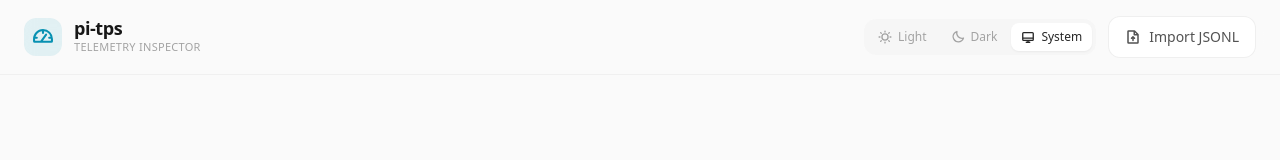
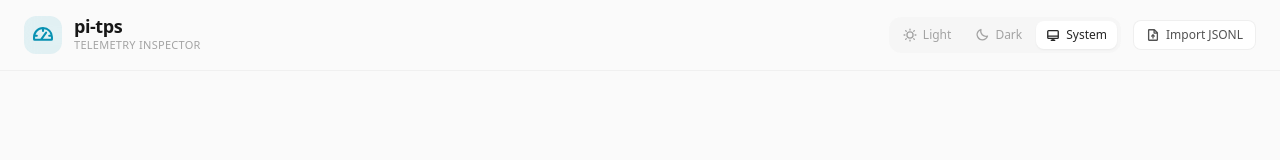
Before and after one commit to monotykamary/pi-tps-web, a React (Vite) app: page / in a window 1280 px wide. Shown: the top 160 px of the page. Built offline with nearby package versions, Linux system fonts and the light colour scheme; a web font is replaced by a local one.

Commit message:
fix(header): reduce import button size to match surrounding controls
- shrink padding from px-4 py-2.5 to px-3 py-1.5
- reduce font from text-sm to text-xs
- reduce icon from 16 to 14
- change radius from rounded-xl to rounded-lg to match theme toggle

```diff
--- a/src/App.tsx
+++ b/src/App.tsx
@@ -142,8 +142,8 @@ export default function App() {
                 className="sr-only"
                 onChange={handleFileInput}
               />
-              <div className="flex items-center gap-2 px-4 py-2.5 bg-white dark:bg-zinc-800/40 border border-zinc-200/60 dark:border-white/[0.06] rounded-xl text-sm font-medium text-zinc-600 dark:text-zinc-300 hover:border-accent/30 hover:text-accent dark:hover:border-accent/40 dark:hover:text-accent-light transition-all group-active:scale-[0.98]">
-                <FileArrowUp size={16} weight="bold" />
+              <div className="flex items-center gap-1.5 px-3 py-1.5 bg-white dark:bg-zinc-800/40 border border-zinc-200/60 dark:border-white/[0.06] rounded-lg text-xs font-medium text-zinc-600 dark:text-zinc-300 hover:border-accent/30 hover:text-accent dark:hover:border-accent/40 dark:hover:text-accent-light transition-all group-active:scale-[0.98]">
+                <FileArrowUp size={14} weight="bold" />
                 <span>Import JSONL</span>
               </div>
             </label>
```
